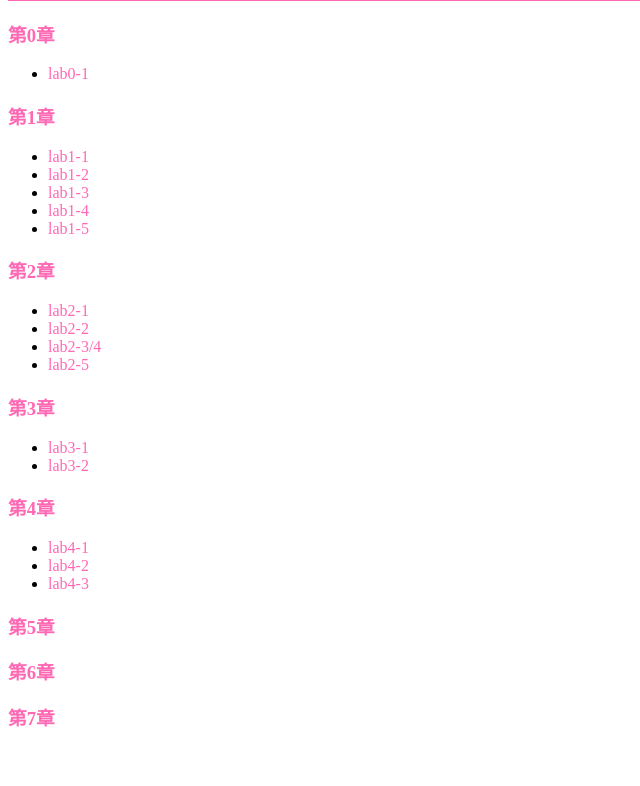
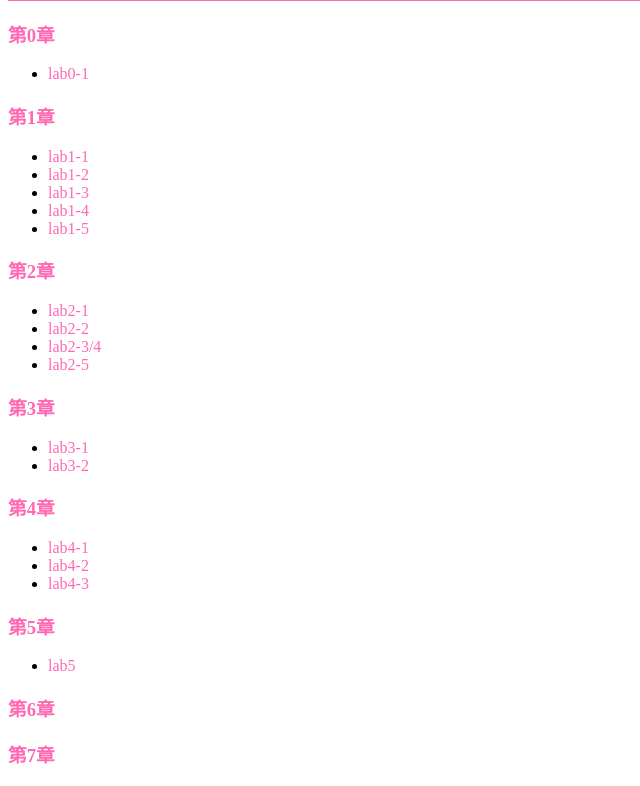
Before and after one commit to MingaYe/yjm, a plain HTML site: page index.html in a window 1280 px wide. Shown: the part 137-923 px from the top of the page, without its empty margins (0-640 px from the left). Before the commit the page ends 886 px from the top, so only its background shows below. Drawn offline with Linux system fonts and the light colour scheme.

Commit message:
Update index.html

```diff
--- a/index.html
+++ b/index.html
@@ -48,6 +48,9 @@
 			<li><a href="lab-4-2try.html">lab4-3</a></li>
 		</ul>
 		<h3>第5章</h3>
+		<ul>
+			<li><a href="lab5.html">lab5</a></li>
+		</ul>
 		<h3>第6章</h3>
 		<h3>第7章</h3>
 	</body>
```
